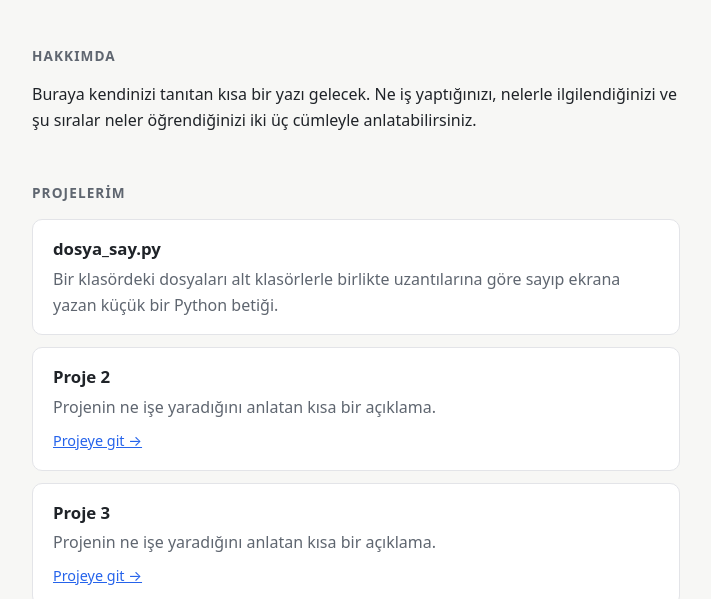
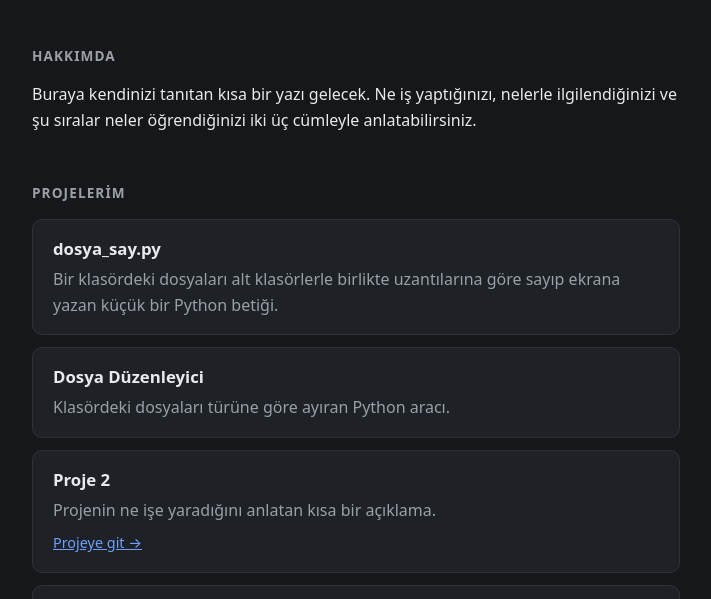
Before and after one commit to yunussorgut1984/deneme2, a plain HTML site: page site/index.html in a window 1280 px wide. Shown: the part 157-756 px from the top of the page, without its empty margins (284-995 px from the left). Drawn offline with Linux system fonts and the light colour scheme.

Commit message:
Site koyu temaya geçirildi, Dosya Düzenleyici projesi eklendi
Arka plan her zaman koyu, yazılar açık renk.
Proje listesine "Dosya Düzenleyici" kartı eklendi.

Co-Authored-By: Claude Opus 5.5 <noreply@anthropic.com>

```diff
--- a/site/index.html
+++ b/site/index.html
@@ -6,22 +6,13 @@
   <title>Adınız Soyadınız</title>
   <style>
     :root {
-      --arka: #f7f7f5;
-      --kart: #ffffff;
-      --yazi: #1f2328;
-      --soluk: #5f6670;
-      --vurgu: #2563eb;
-      --cizgi: #e3e4e8;
-    }
-    @media (prefers-color-scheme: dark) {
-      :root {
+      color-scheme: dark;
       --arka: #15171a;
       --kart: #1e2125;
       --yazi: #e8eaed;
       --soluk: #9aa0a8;
       --vurgu: #6ea0ff;
       --cizgi: #2e3238;
-      }
     }
 
     * { box-sizing: border-box; }
@@ -129,6 +120,10 @@
           <p>Bir klasördeki dosyaları alt klasörlerle birlikte uzantılarına göre sayıp ekrana yazan küçük bir Python betiği.</p>
         </li>
         <li class="proje">
+          <h3>Dosya Düzenleyici</h3>
+          <p>Klasördeki dosyaları türüne göre ayıran Python aracı.</p>
+        </li>
+        <li class="proje">
           <h3>Proje 2</h3>
           <p>Projenin ne işe yaradığını anlatan kısa bir açıklama.</p>
           <a href="#">Projeye git →</a>
```
Lines whose indentation alone changed are shown as unchanged.
